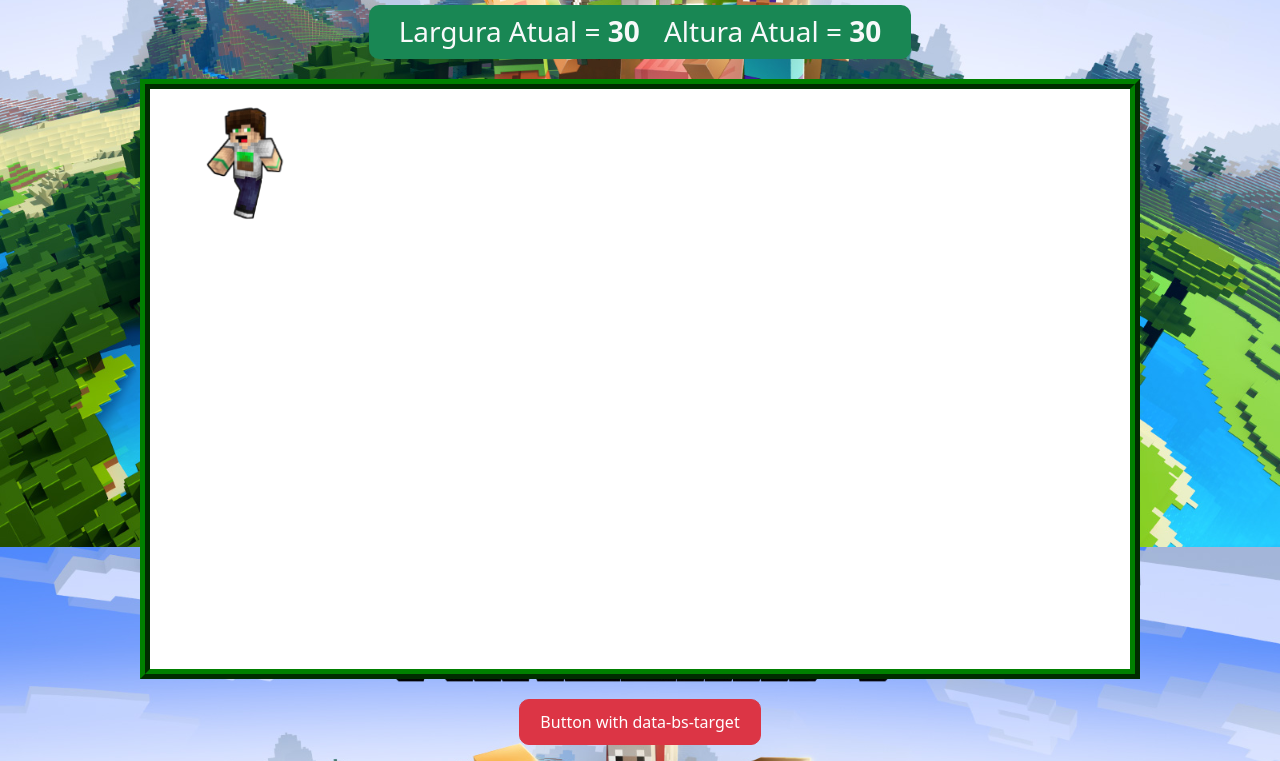
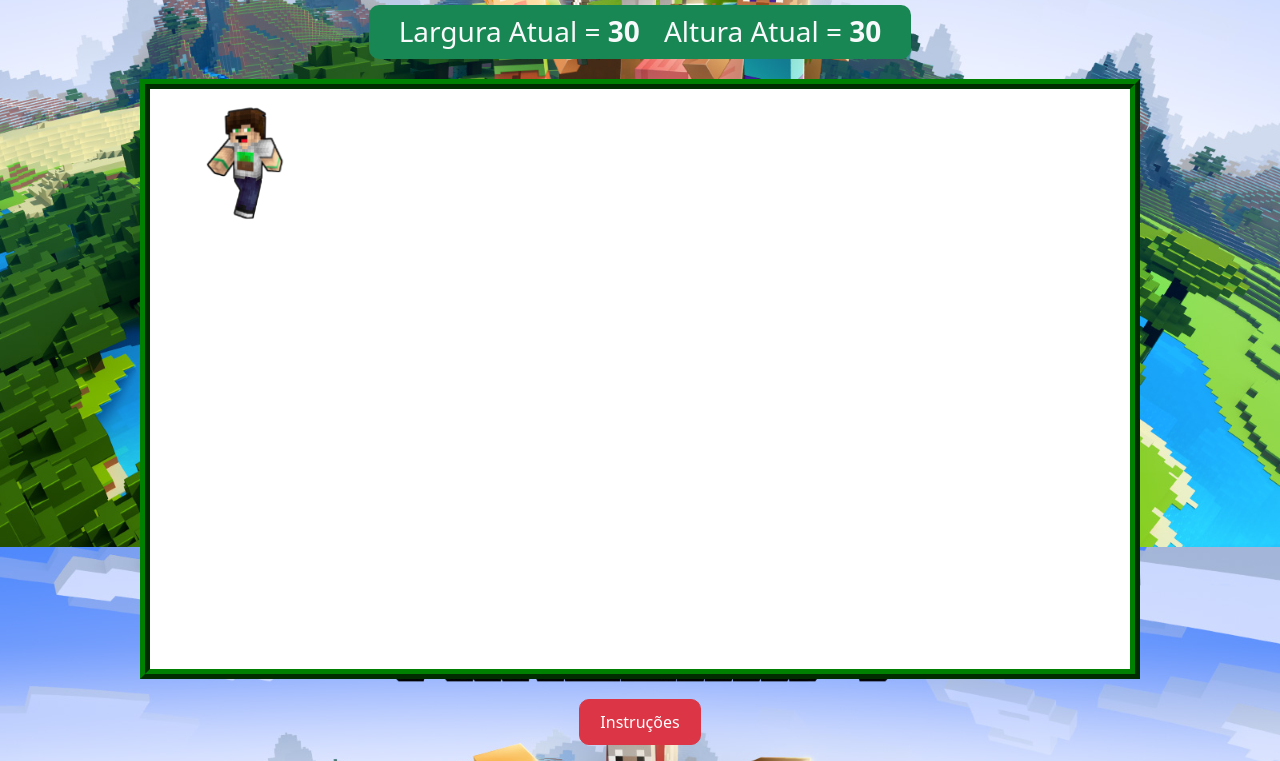
Before and after one commit to kbrilhante/ADV_C88-Minecraft, a plain HTML site: page index.html in a window 1280 px wide. Shown: the part 253-1014 px from the top of the page. Drawn offline with nearby package versions, Linux system fonts and the light colour scheme.

Commit message:
Update index.html

```diff
--- a/index.html
+++ b/index.html
@@ -17,6 +17,7 @@
     <script src="fabric.js"></script>
 </head>
 <body>
+
     <h1 class="btn-primary text-light text-uppercase">Minecraft</h1>
 
     <div id="cabecalho" class="btn-success text-light">
@@ -26,8 +27,13 @@
 
     <canvas width="1000" height="600" id="myCanvas"></canvas>
 
+    <p>
+        <button class="btn btn-danger h4" type="button" data-bs-toggle="collapse" data-bs-target="#instructions" aria-expanded="false" aria-controls="instructions">
+            Instruções
+        </button>
+    </p>
     <div class="collapse btn-danger" id="instructions">
-        <div class="card card-body">
+        <div class="card card-body text-danger">
             <div class="row">
                 <p class="col-4"><strong>B</strong> <img class="block" src="bricks.jpg"></p>
                 <p class="col-4"><strong>Y</strong> <img class="block" src="yellowBricks.png"></p>
@@ -41,11 +47,6 @@
             </div>
         </div>
     </div>
-    <p>
-        <button class="btn btn-danger" type="button" data-bs-toggle="collapse" data-bs-target="#instructions" aria-expanded="false" aria-controls="instructions">
-            Button with data-bs-target
-        </button>
-    </p>
 
     <!-- script principal -->
     <script src="main.js"></script>
```
